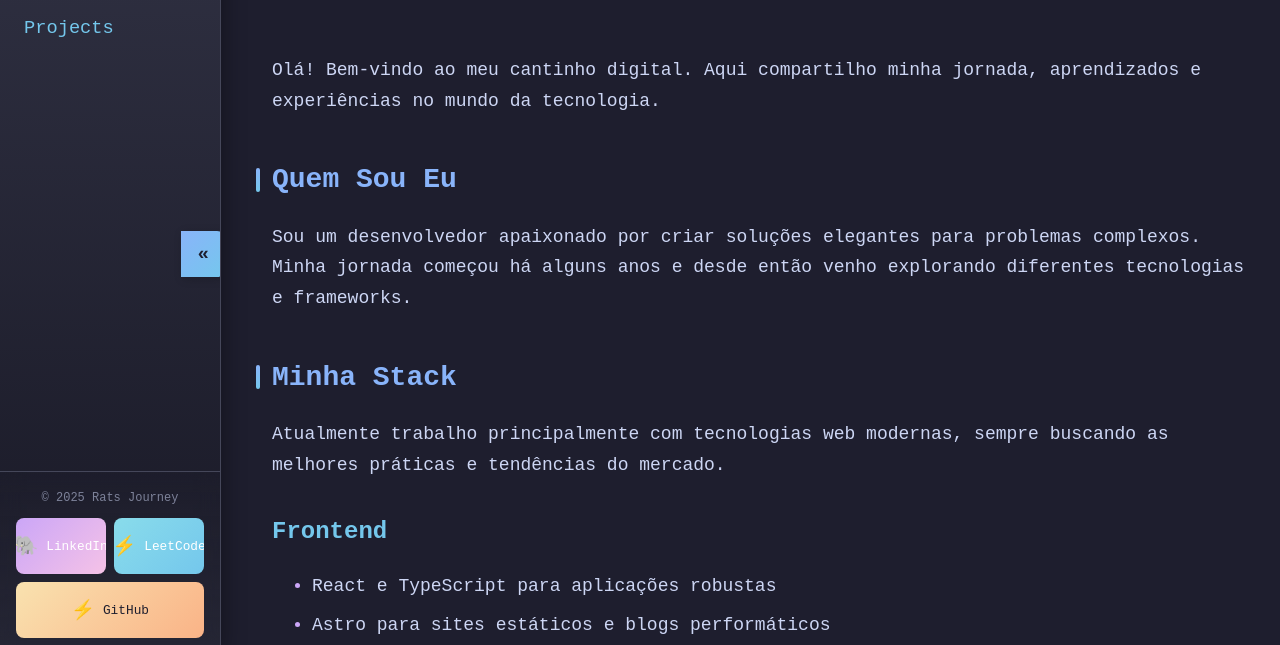
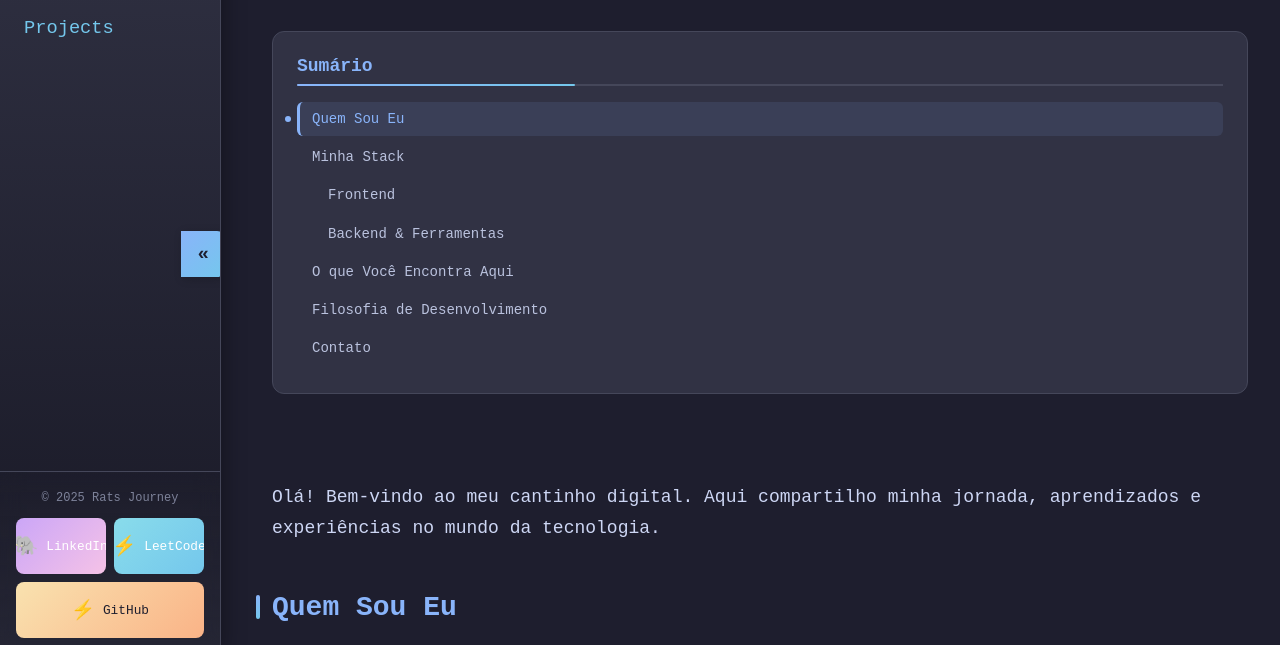
Before and after one commit to DaviMoreira27/my-blog, an Astro site: page /about-me in a window 1280 px wide. Shown: the part 146-791 px from the top of the page. Built offline with nearby package versions, Linux system fonts and the light colour scheme; Astro itself is replaced by a stand-in of ours; a web font is replaced by a local one.

Commit message:
refactor: summary comming before the text in smaller screens

```diff
--- a/src/layouts/BaseLayout.scss
+++ b/src/layouts/BaseLayout.scss
@@ -86,8 +86,46 @@ body {
     @media (max-width: 1300px) {
         grid-template-columns: 1fr;
         gap: 2rem;
+        display: flex;
+        flex-direction: column;
     }
 }
+
+.toc-sidebar {
+    position: sticky;
+    top: 2rem;
+    height: fit-content;
+    background-color: $mocha-surface0;
+    border-radius: 12px;
+    padding: 1.5rem;
+    border: 1px solid $mocha-surface1;
+    box-sizing: border-box;
+
+    @media (max-width: 1300px) {
+        order: -1;
+        position: static;
+        margin-top: 0;
+        margin-bottom: 2rem;
+        width: 100%;
+        max-width: 100%;
+    }
+
+    @media (max-width: 768px) {
+        padding: 1rem;
+    }
+}
+
+.article-content {
+    max-width: none;
+    line-height: 1.7;
+    font-size: 1.125rem;
+    color: $mocha-text;
+
+    @media (max-width: 1300px) {
+        order: 0;
+    }
+}
+
 
 .article-content {
     max-width: none;
```
